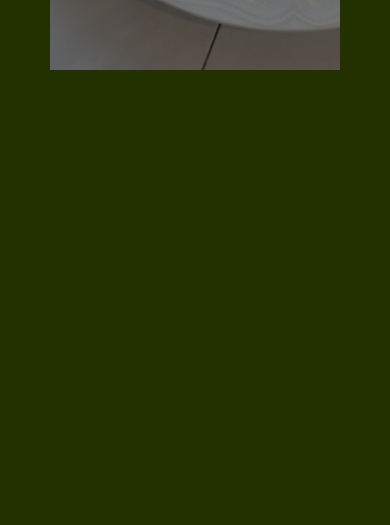
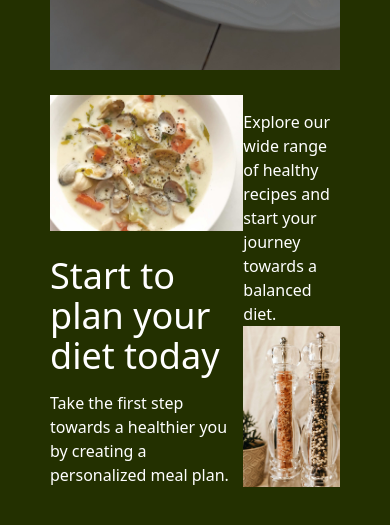
Before and after one commit to shiranlakshitha/FoodZero-React, a React (Vite) app: page / in a window 390 px wide. Shown: the part 725-1250 px from the top of the page. Built offline with nearby package versions, Linux system fonts and the light colour scheme.

Commit message:
feat: adjust Home component layout for improved responsiveness and structure

```diff
--- a/src/pages/Home.tsx
+++ b/src/pages/Home.tsx
@@ -4,7 +4,7 @@ const Home = () => {
   return (
     <div className="">
       <div className="bg-[#233000] h-[2000px] px-[50px]">
-        <div className="pt-[50px] relative w-full h-[750px]">
+        <div className="pt-[50px] relative w-full h-auto lg:h-[750px]">
           <div className="max-md:py-[50px] max-lg:text-center absolute top-0 left-0 max-w-[1000px] z-60 text-white">
             <h1 className="font-rufina max-lg:mt-[35px] text-[80px] max-sm:text-[60px] md:text-[100px] lg:text-[140px] leading-tight  ">Healthy Eating is important part of lifestyle</h1>
             <p className="mt-[25px] font-lato text-lg max-md:self-center w-full lg:max-w-[500px] ">Discover the benefits of a balanced diet and how it can improve your overall well-being.</p>
@@ -20,8 +20,16 @@ const Home = () => {
             <img src={assets.spices3} className="w-[150px]" alt="" />
           </div>
         </div>
-        <div>
-
+        <div className=" py-[25px] lg:mt-[150px] flex flex-row justify-around">
+          <div className="flex flex-col items-start flex-2/3">
+            <img src={assets.heroimg2} className="max-w-[600px] h-full w-full object-cover" alt="" />
+            <h1 className="mt-[25px] text-white text-4xl">Start to plan your diet today</h1>
+            <p className="mt-[15px] text-white">Take the first step towards a healthier you by creating a personalized meal plan.</p>
+          </div>
+          <div className="flex flex-col flex-1/3">
+            <p className="mt-[15px] text-white">Explore our wide range of healthy recipes and start your journey towards a balanced diet.</p>
+            <img src={assets.heroimg3} className="max-w-[600px] h-full w-full object-cover" alt="" />
+          </div>
         </div>
       </div>
     </div>
```
